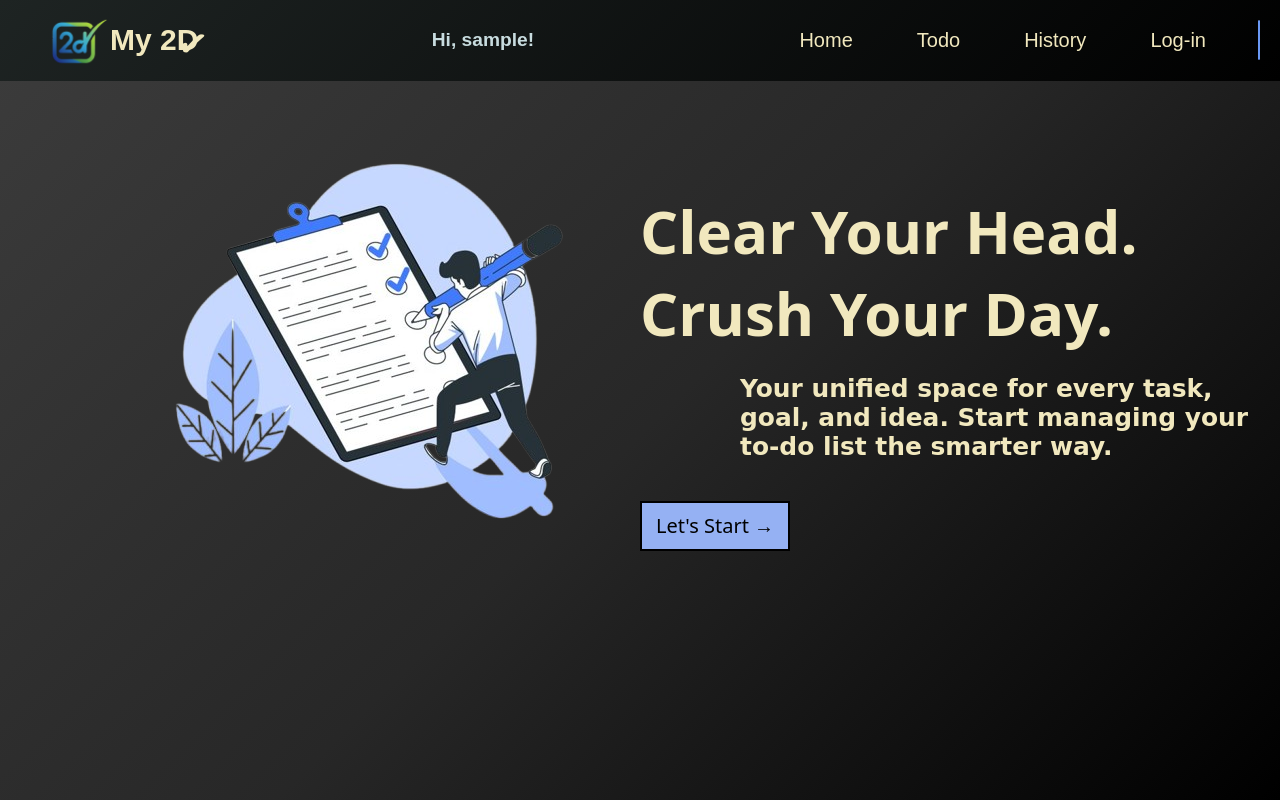
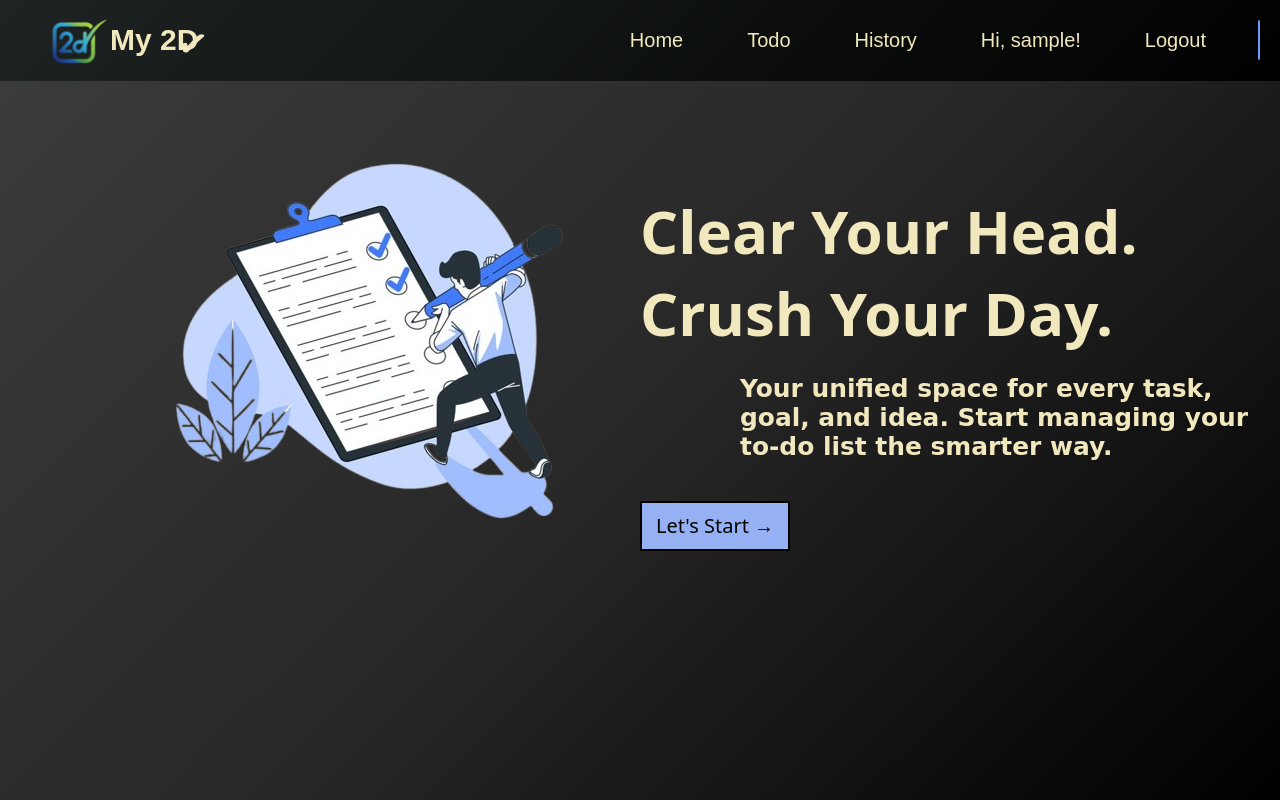
Before and after one commit to vipulyadav-2004/Collaborative-ToDo, a Flask app: page / in a window 1280 px wide. Run offline with Flask 3, Linux system fonts and the light colour scheme; the visitor is signed in with stand-in values (Sample User, id 1); tables that the repository leaves empty hold one stand-in row (values such as "Sample post"); one stand-in notice (Sample message) is shown; some web fonts are replaced.

Commit message:
logout route created

```diff
--- a/backend/app.py
+++ b/backend/app.py
@@ -37,6 +37,13 @@ def Login():
             flash('Login unsuccessful. Please check username and password.', 'danger')
     return render_template('login.html', title='Login', form=form)
 
+@main.route('/Logout')
+def Logout():
+    session.pop('username', None)
+    flash('You have been logged out.', 'success')
+    return redirect(url_for('main.index'))
+
+
 @main.route('/Todo')
 def Todo():
     return render_template('todo.html', title='Todo')
--- a/backend/templates/index.html
+++ b/backend/templates/index.html
@@ -24,11 +24,9 @@
             </h1>
     </div>
 
-    {% if username %}
-    <div class="greeting">
-        <h3 style="color: #c8dcdf; font-size: 1.2em; margin-right: 20px;">Hi, {{ username }}!</h3>
-    </div>
-   {% endif %}
+
+
+
     <div>
        <ul class="nav-links" >
     <li ><a class="anchor" href="{{ url_for('main.index') }}">Home</a></li>
@@ -38,7 +36,13 @@
         <li><a  href="{{url_for('main.Login')}}" class="anchor" ><p>Todo </p></a></li>
         {% endif %}
     <li ><a class="anchor" href="#">History</a></li>
-    <li ><a class="anchor" href="{{ url_for('main.Login') }}">Log-in</a></li>
+    {% if session.username %}
+    <li><a class="anchor">Hi, {{ session.username }}!</a></li>
+    <li><a class="anchor" href="{{ url_for('main.Logout') }}">Logout</a></li>
+    {% else %}
+    <li><a class="anchor" href="{{ url_for('main.Login') }}">Log-in</a></li>
+    {% endif %}
+
 
     <li ><button class="anchor-acc"></button></li>
 </ul>
@@ -46,7 +50,15 @@
 </div>
 </div>
 
-
+     {% with messages = get_flashed_messages(with_categories=true) %}
+  {% if messages %}
+    {% for category, message in messages %}
+      <div class="alert alert-{{ category }}">
+        {{ message }}
+      </div>
+    {% endfor %}
+  {% endif %}
+{% endwith %}
 
   {% block content %}
 
```
